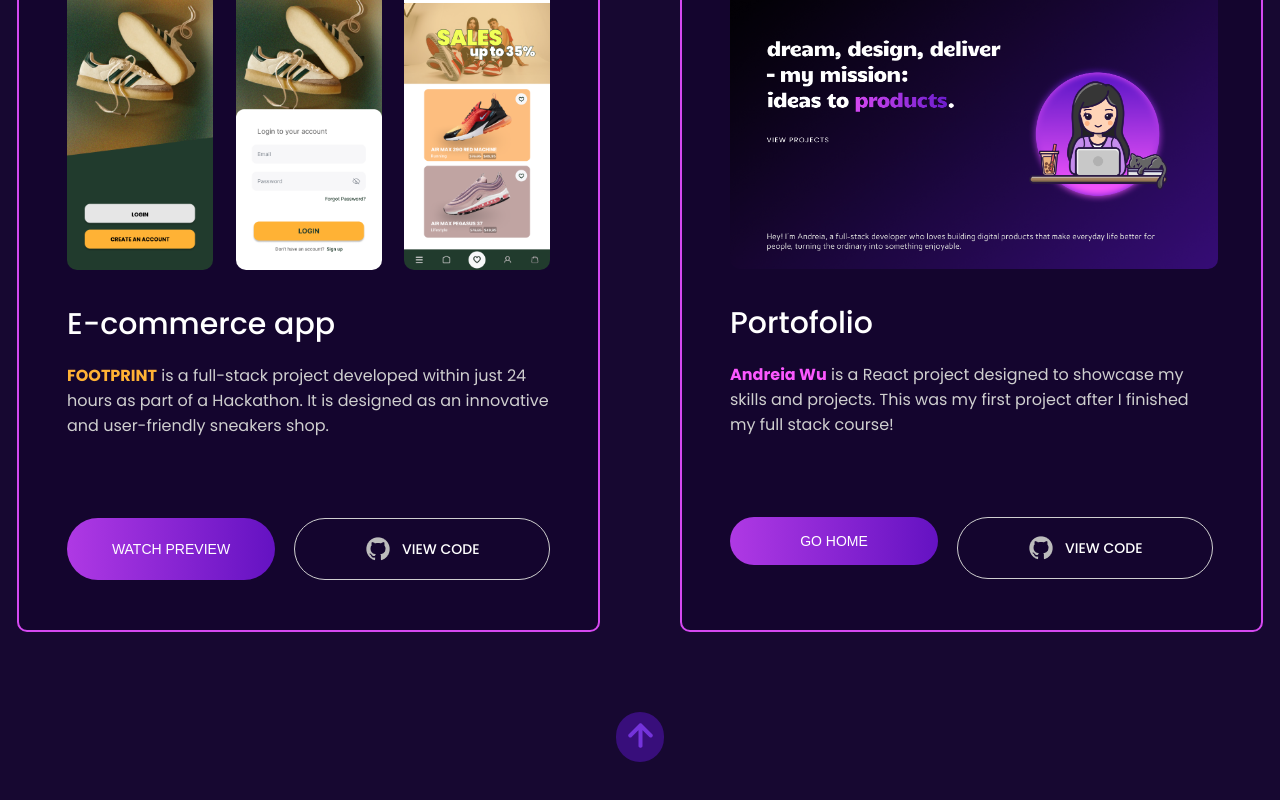
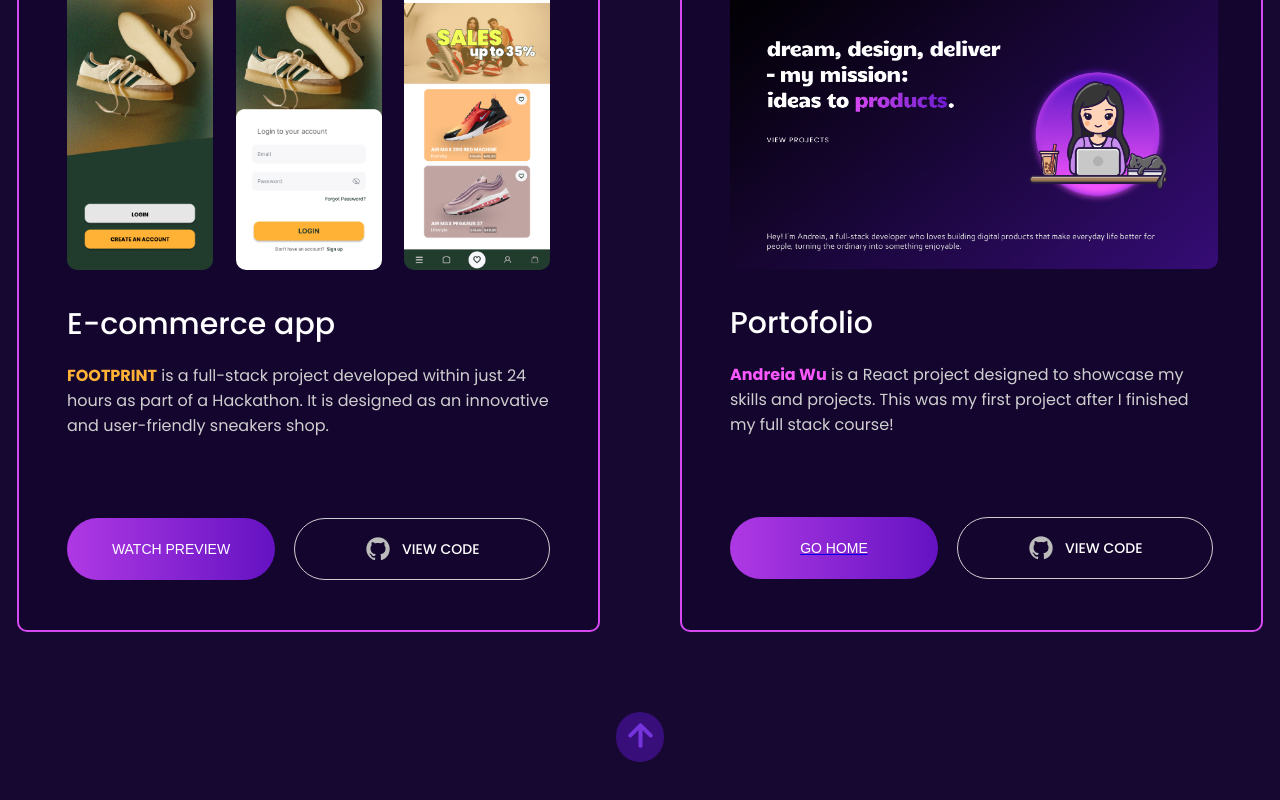
Before and after one commit to andreiawu/fullstackportotolio, a React (Create React App) app: page /projects in a window 1280 px wide. Shown: the part 1267-2067 px from the top of the page. Built offline with nearby package versions, Linux system fonts and the light colour scheme; a web font is replaced by a local one.

Commit message:
button change

```diff
--- a/src/App.css
+++ b/src/App.css
@@ -772,6 +772,11 @@ html {
   font-weight: 500;
 }
 
+.go-home-box {
+  display: flex;
+  justify-content: center;
+}
+
 .project-btn-code {
   display: flex;
   align-items: center;
--- a/src/components/ProjectCardFour.jsx
+++ b/src/components/ProjectCardFour.jsx
@@ -17,7 +17,7 @@ export default function ProjectCard() {
         </div>
       </div>
       <div className="project-btns-box">
-        <Link to='/home'>
+        <Link to='/home' className="go-home-box">
           <motion.button
             initial={{ opacity: 0, scale: 0.8 }}
             animate={{ opacity: 1, scale: 1 }}
```
